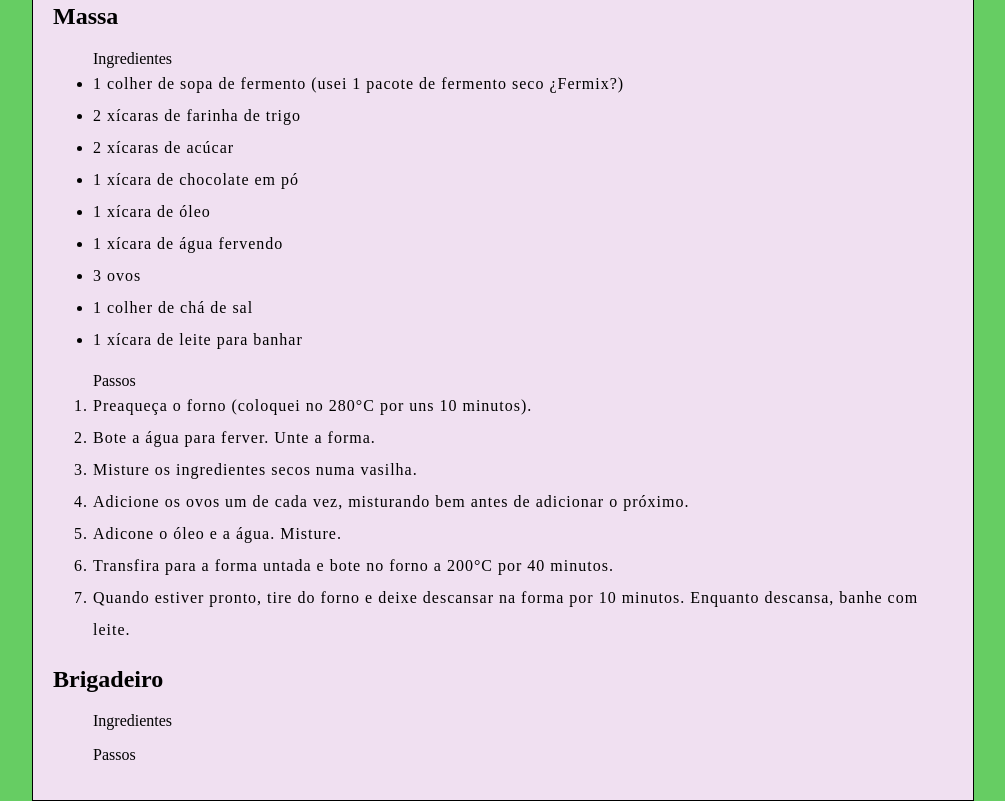
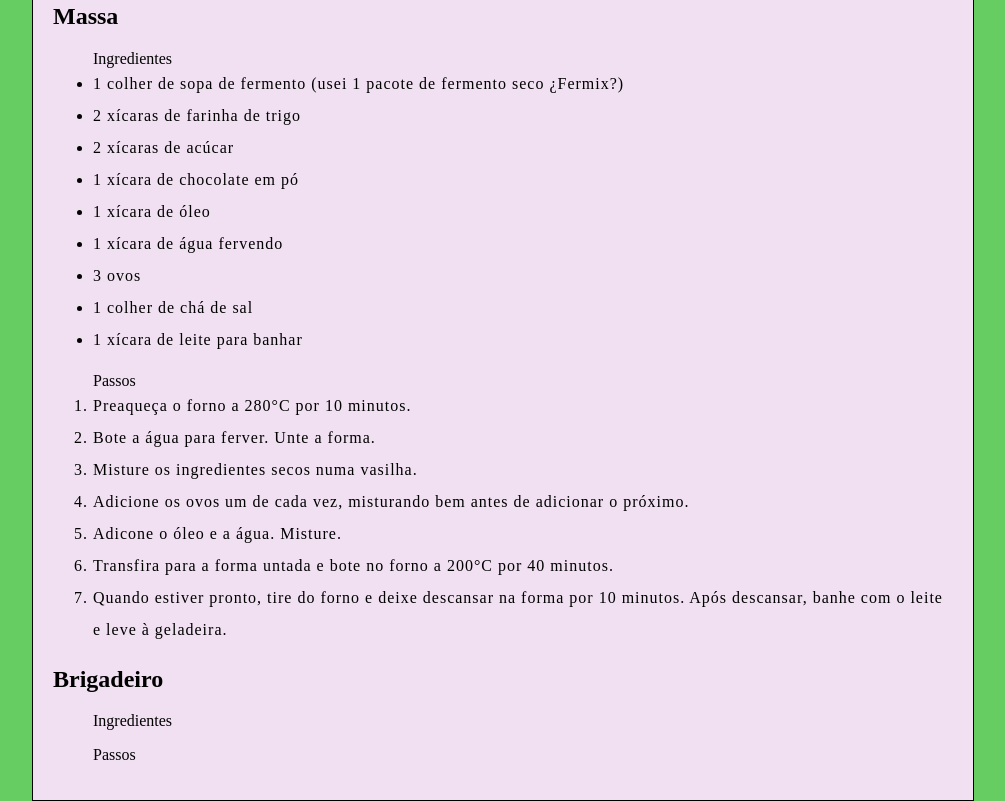
Before and after one commit to emiliamanzano/receita-1-bolo-de-chocolate, a plain HTML site: page index.html in a window 1280 px wide. Shown: the part 818-1619 px from the top of the page, without its empty margins (137-1142 px from the left). Drawn offline with Linux system fonts and the light colour scheme; a web font is replaced by a local one.

Commit message:
Update index.html

```diff
--- a/index.html
+++ b/index.html
@@ -15,7 +15,7 @@
 		<!-- Isso é um COMENTÁRIO !-->
 		<h2><a href="https://emiliamanzano.github.io">Voltar pra página principal.</a></h2>
 		<p>
-			Bolo de chocolate seguindo mais ou menos a receita da Tia Sônia(mãe do amigo do meu irmão). A receita original não tem informações sobre a temperatura do forno e tempo de cozimento. Também não descreve por quanto tempo deixar descansando, como fazer o brigadeiro e o ingrediente secreto (banhar com guaraná enquanto descansa). Quase certeza que a água fervendo é pra ativar o fermento, mas quero testar uma vez com água temperatura ambiente. Esse é um teste na busca de uma versão dessa receita que seja Minha.
+			Bolo de chocolate seguindo mais ou menos a receita da Tia Sônia(mãe do amigo do meu irmão). A receita original não tem informações sobre a temperatura do forno e tempo de cozimento. Também não descreve por quanto tempo deixar descansando, como fazer o brigadeiro e o ingrediente secreto (banhar com guaraná enquanto descansa). Quase certeza que a água fervendo é pra ativar o fermento, mas quero testar uma vez com água à temperatura ambiente. Esse é um teste na busca de uma versão dessa receita que seja Minha.
 		</p>
 		<p>
 			Minhas mudanças da receita original:
@@ -75,7 +75,7 @@
 		</ul>
 		<ol>Passos
 			<li>
-				Preaqueça o forno (coloquei no 280°C por uns 10 minutos).
+				Preaqueça o forno a 280°C por 10 minutos.
 			</li>
 			<li>
 				Bote a água para ferver. Unte a forma.
@@ -93,7 +93,7 @@
 				Transfira para a forma untada e bote no forno a 200°C por 40 minutos.
 			</li>
 			<li>
-				Quando estiver pronto, tire do forno e deixe descansar na forma por 10 minutos. Enquanto descansa, banhe com leite.
+				Quando estiver pronto, tire do forno e deixe descansar na forma por 10 minutos. Após descansar, banhe com o leite e leve à geladeira.
 			</li>
 		</ol>
 		<h2>Brigadeiro</h2>
```
